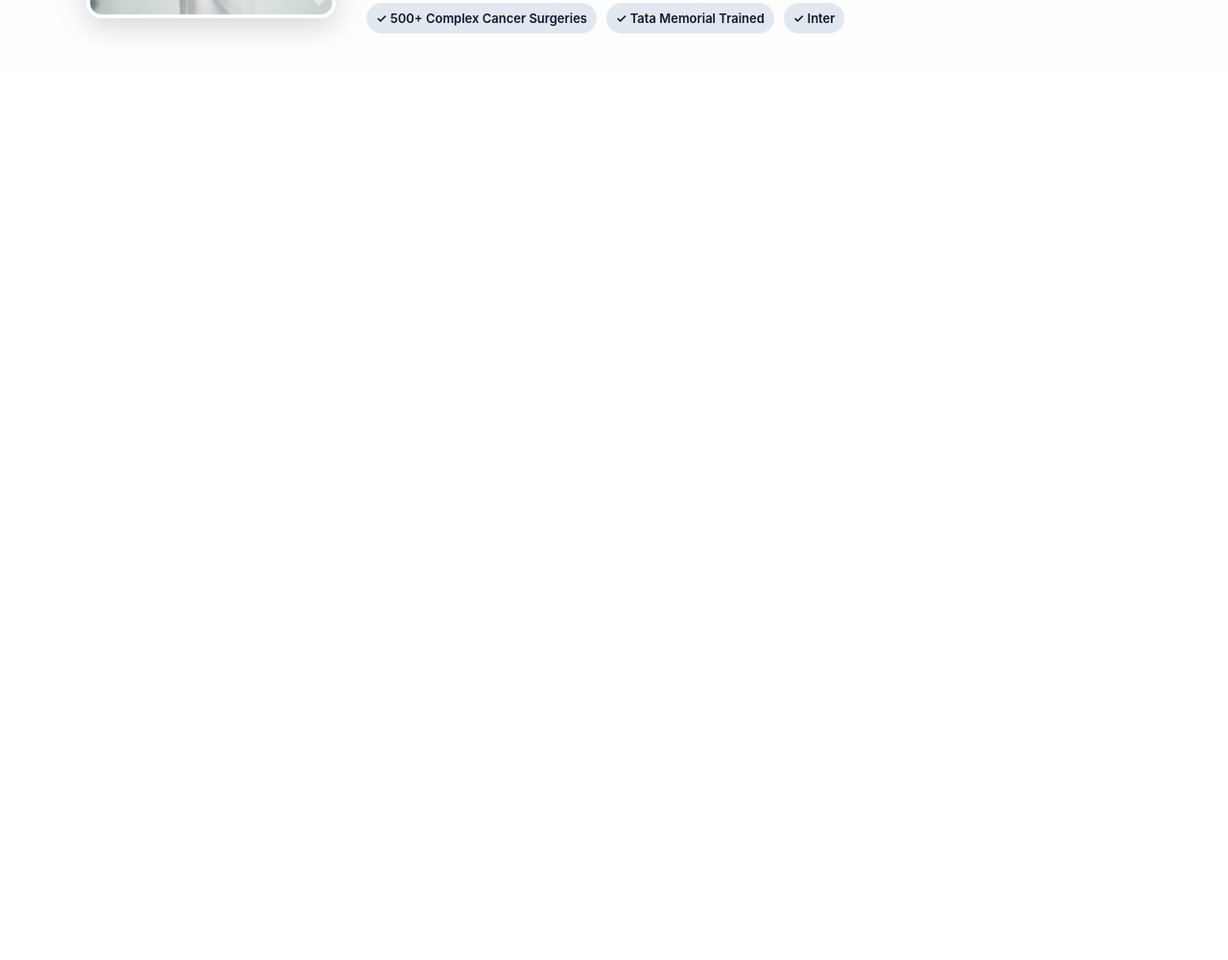
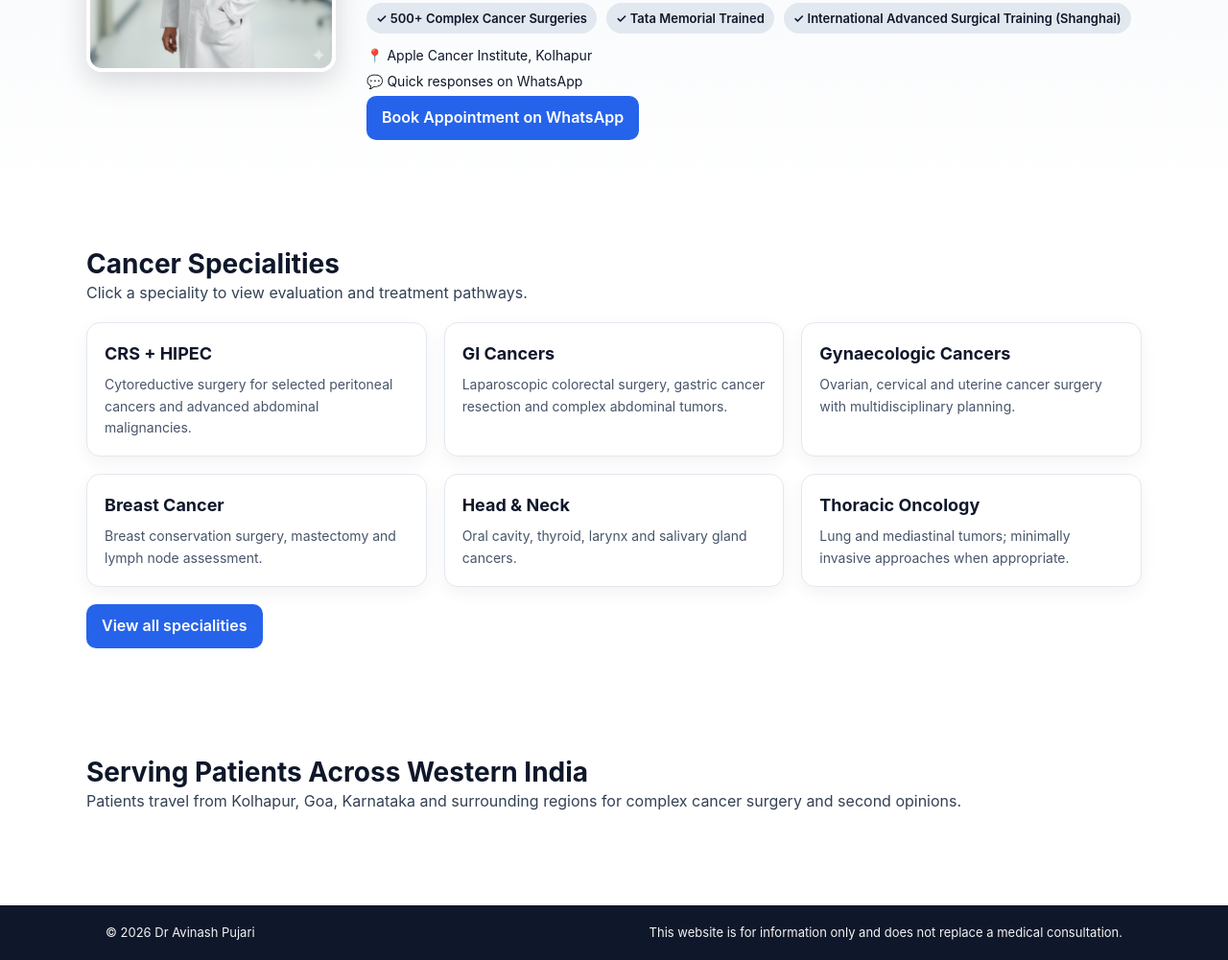
Before and after one commit to drpujariavinash/drpujariavinash.github.io, a plain HTML site: page index.html in a window 1280 px wide. Shown: the part 424-1425 px from the top of the page at 96% size. Before the commit the page ends 800 px from the top, so only its background shows below. Drawn offline with Linux system fonts and the light colour scheme.

Commit message:
Update index.html

```diff
--- a/index.html
+++ b/index.html
@@ -57,4 +57,82 @@
       <div class="trust-strip">
         <span>✓ 500+ Complex Cancer Surgeries</span>
         <span>✓ Tata Memorial Trained</span>
-        <span>✓ Inter
+        <span>✓ International Advanced Surgical Training (Shanghai)</span>
+      </div>
+
+      <div class="consult-info">
+        <p>📍 Apple Cancer Institute, Kolhapur</p>
+        <p>💬 Quick responses on WhatsApp</p>
+      </div>
+
+      <a class="btn" href="https://wa.me/919922001548" target="_blank">
+        Book Appointment on WhatsApp
+      </a>
+    </div>
+
+  </div>
+</section>
+
+<section class="section">
+  <div class="container">
+    <h2>Cancer Specialities</h2>
+    <p>Click a speciality to view evaluation and treatment pathways.</p>
+
+    <div class="grid">
+      <a class="card" href="/peritoneal-cancers-hipec.html">
+        <h3>CRS + HIPEC</h3>
+        <p>Cytoreductive surgery for selected peritoneal cancers and advanced abdominal malignancies.</p>
+      </a>
+
+      <a class="card" href="/gi-cancers.html">
+        <h3>GI Cancers</h3>
+        <p>Laparoscopic colorectal surgery, gastric cancer resection and complex abdominal tumors.</p>
+      </a>
+
+      <a class="card" href="/gynec-cancers.html">
+        <h3>Gynaecologic Cancers</h3>
+        <p>Ovarian, cervical and uterine cancer surgery with multidisciplinary planning.</p>
+      </a>
+
+      <a class="card" href="/breast-cancer.html">
+        <h3>Breast Cancer</h3>
+        <p>Breast conservation surgery, mastectomy and lymph node assessment.</p>
+      </a>
+
+      <a class="card" href="/head-neck-cancers.html">
+        <h3>Head & Neck</h3>
+        <p>Oral cavity, thyroid, larynx and salivary gland cancers.</p>
+      </a>
+
+      <a class="card" href="/thoracic-oncology.html">
+        <h3>Thoracic Oncology</h3>
+        <p>Lung and mediastinal tumors; minimally invasive approaches when appropriate.</p>
+      </a>
+    </div>
+
+    <p style="margin-top:18px">
+      <a class="btn" href="/specialities.html">View all specialities</a>
+    </p>
+  </div>
+</section>
+
+<section class="section">
+  <div class="container">
+    <h2>Serving Patients Across Western India</h2>
+    <p>
+      Patients travel from Kolhapur, Goa, Karnataka and surrounding regions for complex cancer surgery and second opinions.
+    </p>
+  </div>
+</section>
+
+</main>
+
+<footer>
+  <div class="foot">
+    <span>© 2026 Dr Avinash Pujari</span>
+    <span>This website is for information only and does not replace a medical consultation.</span>
+  </div>
+</footer>
+
+</body>
+</html>
```
